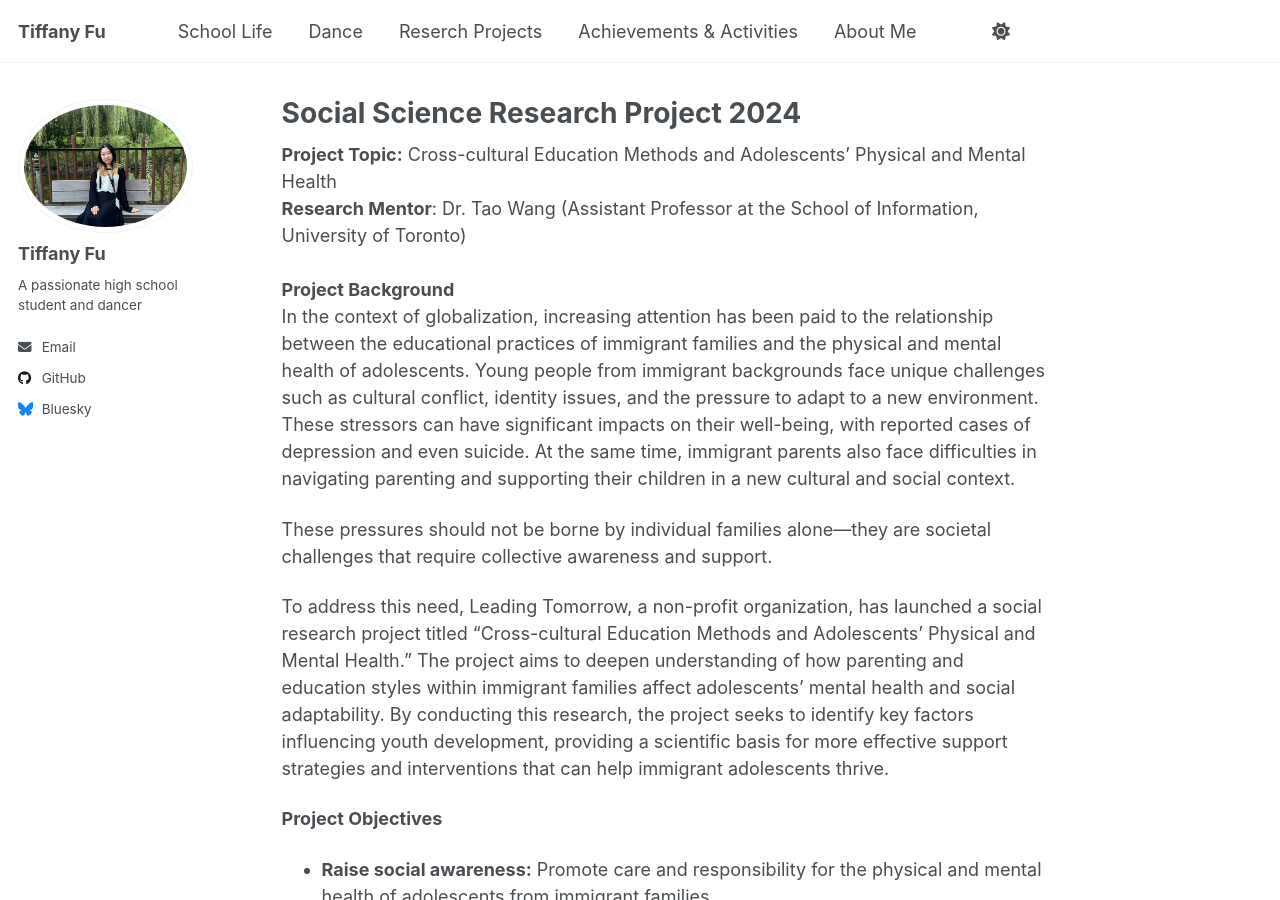
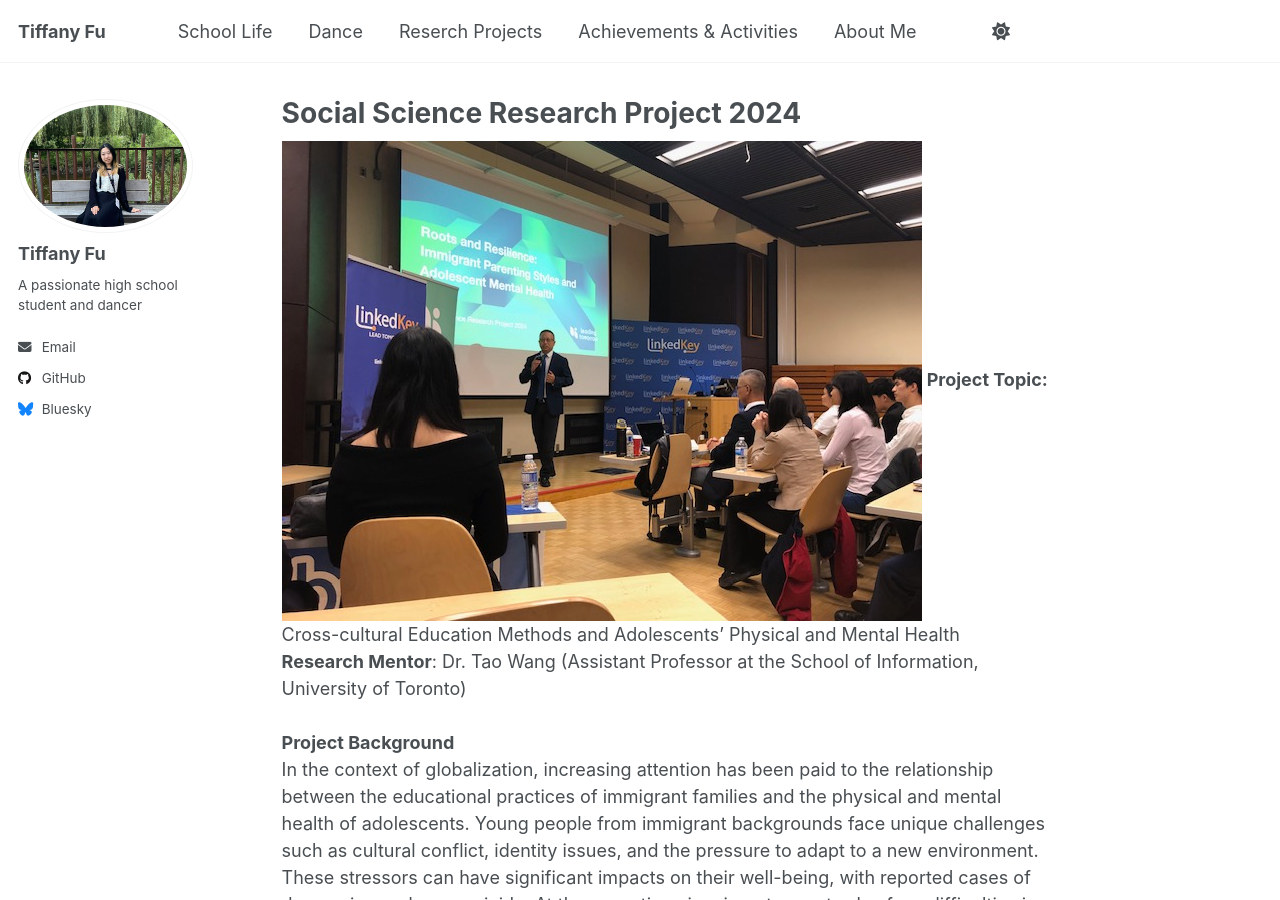
Before and after one commit to TiffanyJTFu/TiffanyFu, a Jekyll site: the page built from _teaching/SocialScienceResearchProject.md, in a window 1280 px wide and 900 px high. Built offline with Jekyll 4.4.1, drawn with Linux system fonts in a browser that asks for light colours; a script that is not in the unit is left out.

Commit message:
Update SocialScienceResearchProject.md

```diff
--- a/_teaching/SocialScienceResearchProject.md
+++ b/_teaching/SocialScienceResearchProject.md
@@ -4,7 +4,7 @@ collection: teaching
 type: ""
 permalink: /teaching/SocialScienceResearchProject
 ---
-
+![SocialScience01](https://tiffanyjtfu.github.io/TiffanyFu/images/socialscienceproject1.jpg)
 **Project Topic:** Cross-cultural Education Methods and Adolescents' Physical and Mental Health
 <br>**Research Mentor**: Dr. Tao Wang (Assistant Professor at the School of Information, University of Toronto)
 <br><br>**Project Background**
```
